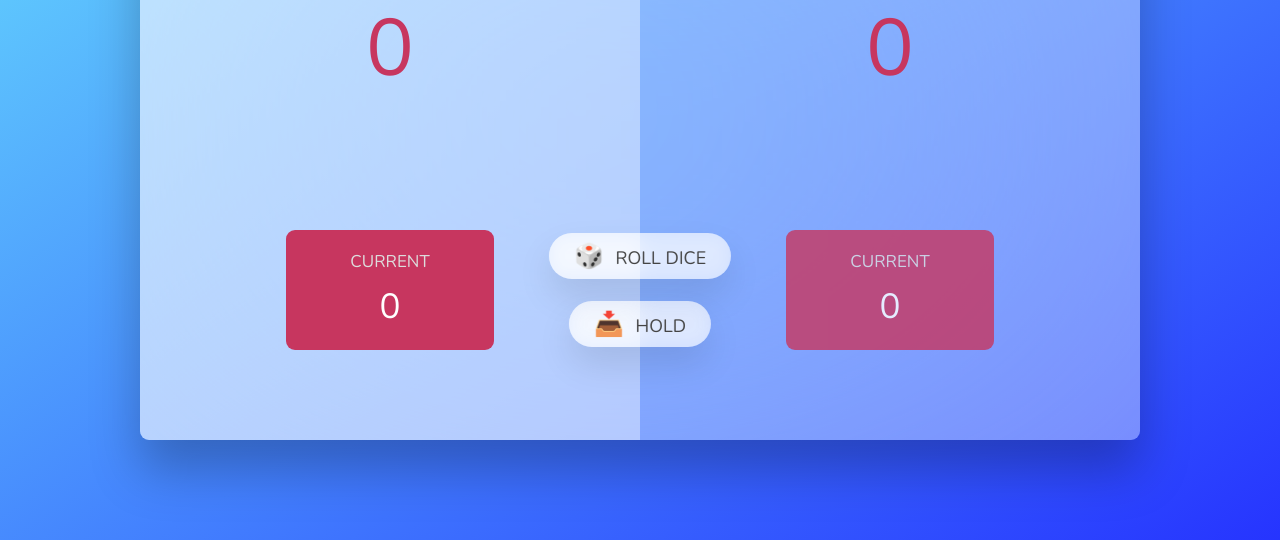
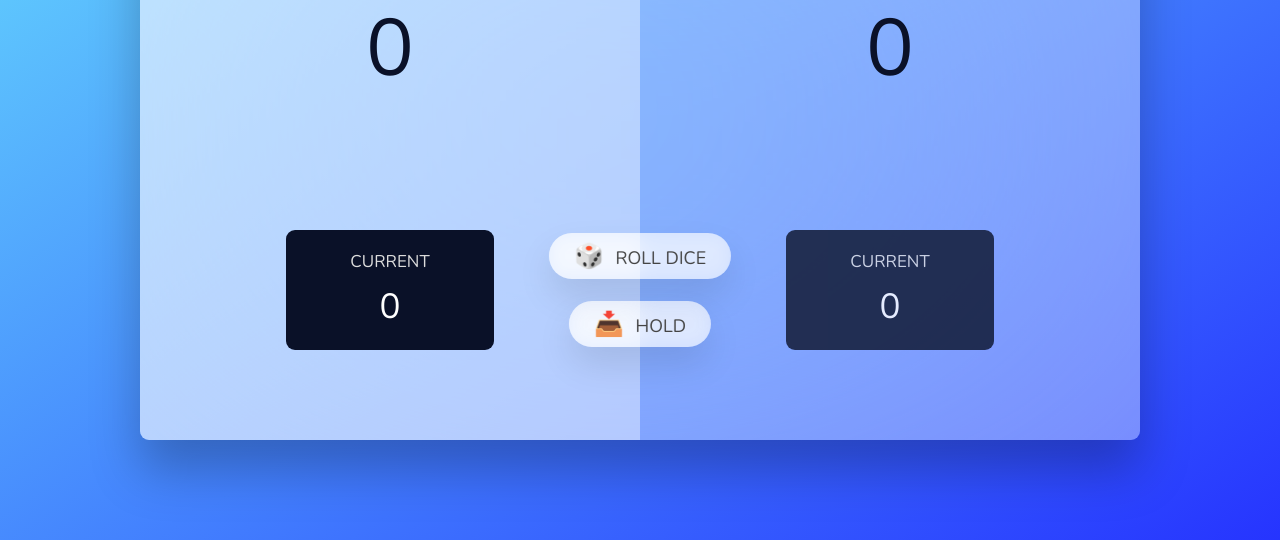
Before and after one commit to Saurabhdaswant/The-Dice-Game, a plain HTML site: page index.html in a window 1280 px wide. Shown: the part 260-800 px from the top of the page. Drawn offline with nearby package versions, Linux system fonts and the light colour scheme.

Commit message:
final commit for game logic

```diff
--- a/script.js
+++ b/script.js
@@ -12,14 +12,27 @@ const btnNew = document.querySelector(".btn--new");
 const btnRoll = document.querySelector(".btn--roll");
 const btnHold = document.querySelector(".btn--hold  ");
 
-//starting conditions
-diceEl.classList.add("hidden");
-score1El.textContent = 0;
-score0El.textContent = 0;
-let scores = [0, 0];
-let currentScore = 0;
-let activePlayer = 0;
-let playing = true;
+let scores, currentScore, activePlayer, playing;
+
+// Starting conditions
+const init = function () {
+  scores = [0, 0];
+  currentScore = 0;
+  activePlayer = 0;
+  playing = true;
+
+  score0El.textContent = 0;
+  score1El.textContent = 0;
+  current0El.textContent = 0;
+  current1El.textContent = 0;
+
+  diceEl.classList.add("hidden");
+  player0El.classList.remove("player--winner");
+  player1El.classList.remove("player--winner");
+  player0El.classList.add("player--active");
+  player1El.classList.remove("player--active");
+};
+init();
 
 //fucntion for switching players
 
@@ -47,9 +60,8 @@ btnRoll.addEventListener("click", function () {
     if (dice !== 1) {
       currentScore += dice;
 
-      document.getElementById(
-        `current--${activePlayer}`
-      ).textContent = currentScore;
+      document.getElementById(`current--${activePlayer}`).textContent =
+        currentScore;
     } else {
       //switch to next player
       switchPlayer();
@@ -82,3 +94,5 @@ btnHold.addEventListener("click", function () {
     }
   }
 });
+
+btnNew.addEventListener("click", init);
--- a/style.css
+++ b/style.css
@@ -15,7 +15,7 @@ body {
   font-family: "Nunito", sans-serif;
   font-weight: 400;
   height: 100vh;
-  color: #333;
+  color: #101c41;
   background-image: linear-gradient(to bottom right, #68e1fd 0%, #1200ff 130%);
   display: flex;
   align-items: center;
@@ -63,7 +63,7 @@ main {
 .score {
   font-size: 8rem;
   font-weight: 300;
-  color: #c7365f;
+  color: #0a1128;
   margin-bottom: auto;
 }
 
@@ -82,7 +82,7 @@ main {
 }
 
 .current {
-  background-color: #c7365f;
+  background-color: #0a1128;
   opacity: 0.8;
   border-radius: 9px;
   color: #fff;
@@ -162,10 +162,10 @@ main {
 }
 
 .player--winner {
-  background-color: #2f2f2f;
+  background-image: linear-gradient(to bottom right, #f9b9f2 0%, #db5461 130%);
 }
 
 .player--winner .name {
   font-weight: 700;
-  color: #c7365f;
+  color: #b92736;
 }
```
